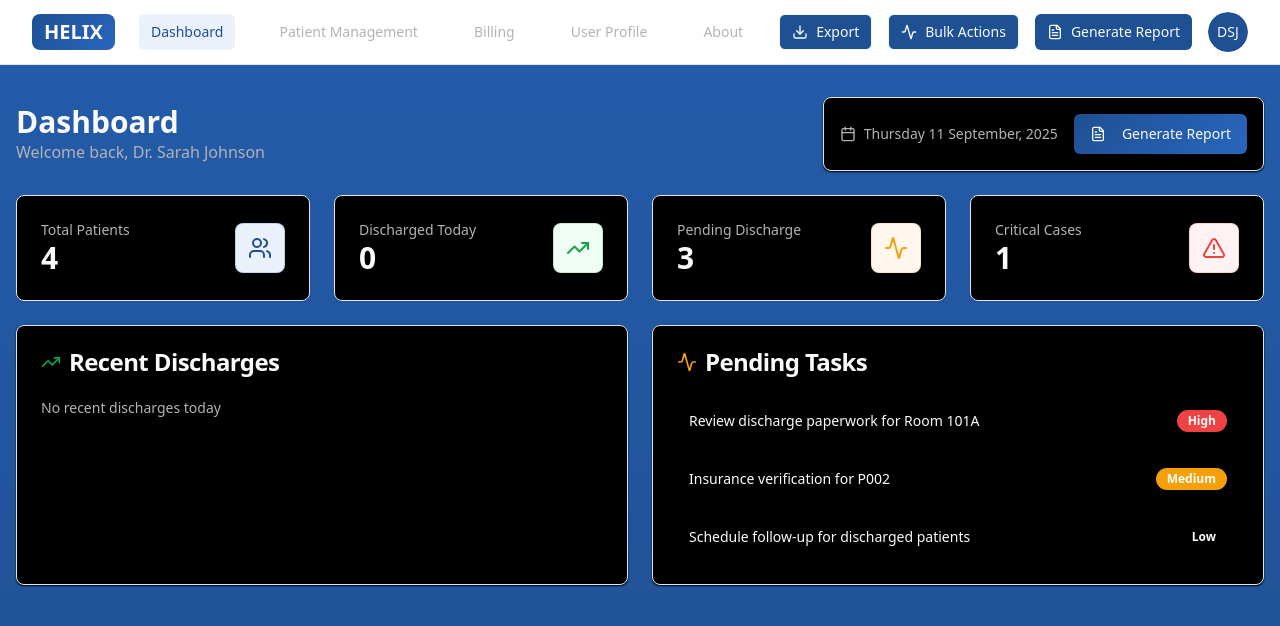
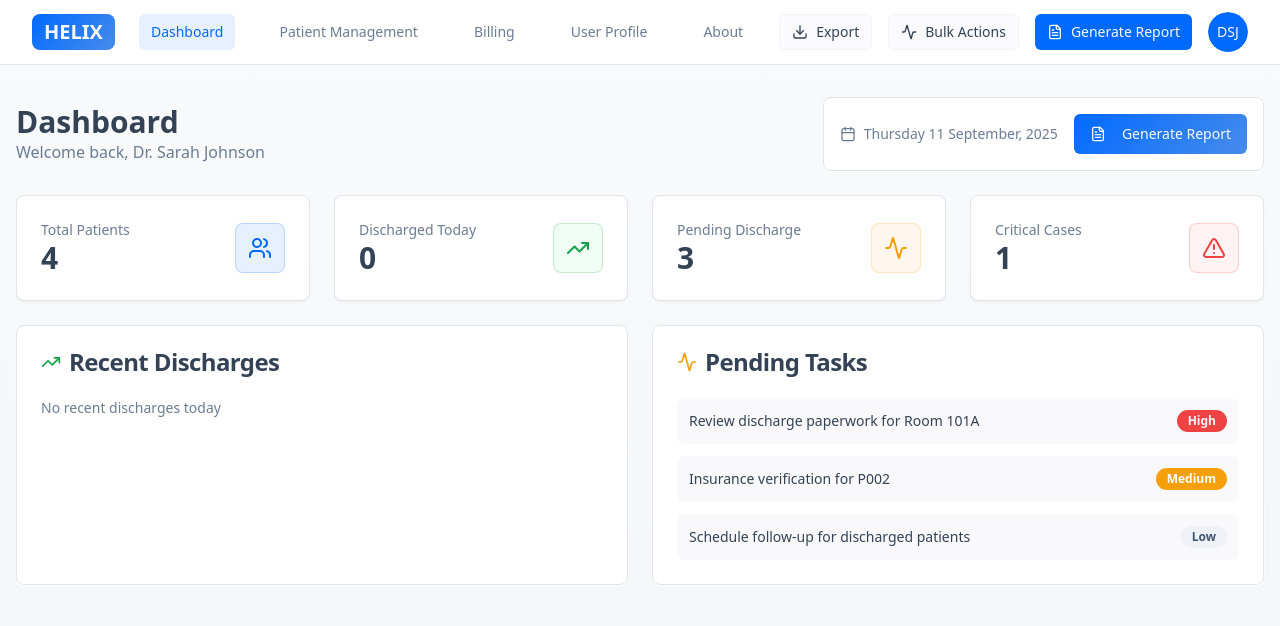
Before and after one commit to abhiramyakkala10-ay/helix-flow-assist, a React (Vite) app: page / in a window 1280 px wide. Shown: the top 626 px of the page. Built offline with nearby package versions, Linux system fonts and the light colour scheme; the HTML template or start-up script is replaced by a standard one.

Commit message:
Reverted to commit 540452033ae6d1de08c81ca88eddc7761c0ceb48

```diff
--- a/package.json
+++ b/package.json
@@ -45,9 +45,7 @@
     "cmdk": "^1.1.1",
     "date-fns": "^3.6.0",
     "embla-carousel-react": "^8.6.0",
-    "html2canvas": "^1.4.1",
     "input-otp": "^1.4.2",
-    "jspdf": "^3.0.2",
     "lucide-react": "^0.462.0",
     "next-themes": "^0.3.0",
     "react": "^18.3.1",
--- a/src/components/layout/Navbar.tsx
+++ b/src/components/layout/Navbar.tsx
@@ -57,7 +57,7 @@ export const Navbar = () => {
   };
 
   return (
-    <nav className="bg-white border-b shadow-sm">
+    <nav className="bg-card border-b shadow-sm">
       <div className="mx-auto max-w-7xl px-4 sm:px-6 lg:px-8">
         <div className="flex justify-between h-16">
           {/* Logo */}
--- a/src/index.css
+++ b/src/index.css
@@ -8,26 +8,26 @@ All colors MUST be HSL.
 
 @layer base {
   :root {
-    --background: 215 65% 35%;
-    --foreground: 0 0% 98%;
+    --background: 240 100% 99%;
+    --foreground: 215 25% 27%;
 
-    --card: 0 0% 0%;
-    --card-foreground: 0 0% 98%;
+    --card: 0 0% 100%;
+    --card-foreground: 215 25% 27%;
 
-    --popover: 0 0% 0%;
-    --popover-foreground: 0 0% 98%;
+    --popover: 0 0% 100%;
+    --popover-foreground: 215 25% 27%;
 
-    --primary: 215 65% 35%;
+    --primary: 215 100% 50%;
     --primary-foreground: 0 0% 98%;
 
-    --secondary: 0 0% 0%;
-    --secondary-foreground: 0 0% 98%;
+    --secondary: 215 30% 95%;
+    --secondary-foreground: 215 25% 35%;
 
-    --muted: 0 0% 0%;
-    --muted-foreground: 0 0% 70%;
+    --muted: 215 20% 96%;
+    --muted-foreground: 215 15% 50%;
 
-    --accent: 0 0% 0%;
-    --accent-foreground: 0 0% 98%;
+    --accent: 215 100% 94%;
+    --accent-foreground: 215 100% 25%;
 
     --destructive: 0 84% 60%;
     --destructive-foreground: 0 0% 98%;
@@ -45,14 +45,14 @@ All colors MUST be HSL.
     --input: 215 20% 96%;
     --ring: 215 100% 50%;
 
-    --medical-blue: 215 65% 35%;
-    --medical-blue-light: 215 65% 95%;
+    --medical-blue: 215 100% 50%;
+    --medical-blue-light: 215 100% 95%;
     --medical-green: 142 76% 36%;
     --medical-red: 0 84% 60%;
     --medical-orange: 38 92% 50%;
 
-    --gradient-medical: linear-gradient(135deg, hsl(215 65% 35%), hsl(215 65% 45%));
-    --gradient-subtle: linear-gradient(180deg, hsl(215 65% 40%), hsl(215 65% 35%));
+    --gradient-medical: linear-gradient(135deg, hsl(215 100% 50%), hsl(215 80% 60%));
+    --gradient-subtle: linear-gradient(180deg, hsl(215 30% 98%), hsl(215 20% 96%));
 
     --shadow-medical: 0 4px 20px -2px hsl(215 100% 50% / 0.1);
     --shadow-card: 0 2px 10px -2px hsl(215 25% 27% / 0.1);
--- a/src/pages/Index.tsx
+++ b/src/pages/Index.tsx
@@ -7,13 +7,10 @@ import { StatsCard } from "@/components/dashboard/StatsCard";
 import { StatsWidget } from "@/components/dashboard/StatsWidget";
 import { usePatients } from "@/hooks/usePatients";
 import { useToast } from "@/hooks/use-toast";
-import { useNavigate } from "react-router-dom";
-import jsPDF from 'jspdf';
 
 const Index = () => {
   const { getDashboardStats, getPatientsByFilter } = usePatients();
   const { toast } = useToast();
-  const navigate = useNavigate();
   const stats = getDashboardStats();
 
   const [activeWidget, setActiveWidget] = useState<{
@@ -23,64 +20,18 @@ const Index = () => {
 
   const handleStatsClick = (type: "all" | "discharged" | "pending" | "critical", title: string) => {
     if (type === "all") {
-      // Quick navigation to Patient Management
-      navigate("/patients");
+      // Navigate to Patient Management
+      window.location.href = "/patients";
     } else {
       setActiveWidget({ type, title });
     }
   };
 
   const handleGenerateReport = () => {
-    try {
-      const doc = new jsPDF();
-      const today = new Date().toLocaleDateString('en-IN');
-
-      // Title
-      doc.setFontSize(20);
-      doc.text('HELIX - Daily Discharge Report', 20, 30);
-
-      // Date
-      doc.setFontSize(12);
-      doc.text(`Generated on: ${today}`, 20, 45);
-
-      // Stats table
-      doc.setFontSize(14);
-      doc.text('Dashboard Statistics', 20, 65);
-
-      const tableData = [
-        ['Metric', 'Count'],
-        ['Total Patients', stats.totalPatients.toString()],
-        ['Discharged Today', stats.dischargedToday.toString()],
-        ['Pending Discharge', stats.pendingDischarge.toString()],
-        ['Critical Cases', stats.criticalCases.toString()]
-      ];
-
-      let yPos = 80;
-      tableData.forEach((row, index) => {
-        if (index === 0) {
-          doc.setFont(undefined, 'bold');
-        } else {
-          doc.setFont(undefined, 'normal');
-        }
-        doc.text(row[0], 20, yPos);
-        doc.text(row[1], 100, yPos);
-        yPos += 15;
-      });
-
-      // Save the PDF
-      doc.save(`helix-daily-report-${today.replace(/\//g, '-')}.pdf`);
-
-      toast({
-        title: "Report Downloaded",
-        description: "Daily discharge report has been generated and downloaded successfully.",
-      });
-    } catch (error) {
-      toast({
-        title: "Error",
-        description: "Failed to generate report. Please try again.",
-        variant: "destructive"
-      });
-    }
+    toast({
+      title: "Report Generated",
+      description: "Daily discharge report has been generated successfully.",
+    });
   };
 
   const today = new Date().toLocaleDateString('en-IN', {
```
Also changed, not shown: 1 other file (tests, documents, lock files or other folders).
